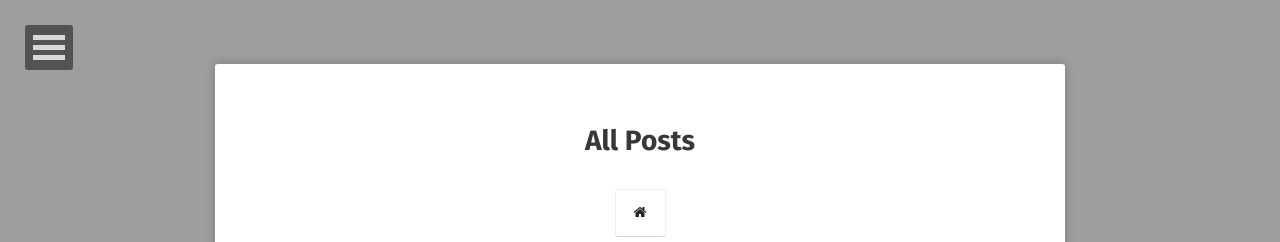
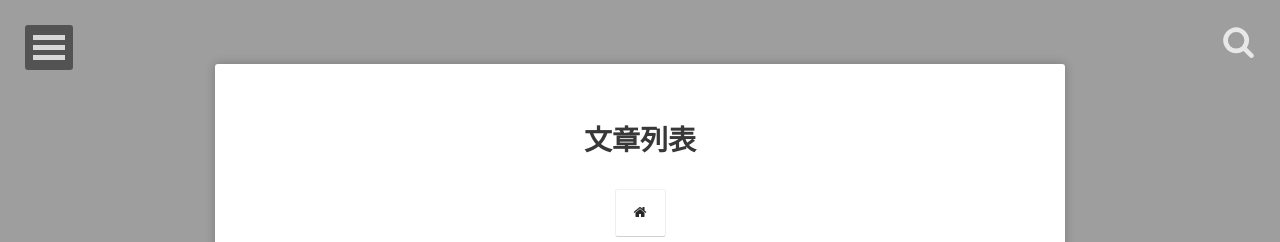
Before and after one commit to AlirioLau/alirio.blog, a Jekyll site: the page built from posts/index.md, in a window 1280 px wide. Shown: the top 242 px of the page. Built offline with Jekyll 4.4.1, drawn with Linux system fonts in a browser that asks for light colours; some web fonts are replaced.

Commit message:
修改目录

```diff
--- a/_data/navigation.yml
+++ b/_data/navigation.yml
@@ -1,4 +1,4 @@
 # Site navigation links
 
-- title: Projects
-  url: /projects/
+# - title: Projects
+#   url: /projects/
--- a/_includes/nav.html
+++ b/_includes/nav.html
@@ -3,14 +3,14 @@
 		<ul class="dl-menu">
 			<li><a href="{{ site.url }}/">Home</a></li>
 			<li>
-				<a href="#">About</a>
+				<a href="#">关于</a>
 				<ul class="dl-submenu">
 					<li>
 						<img src="{{ site.url }}/{{ site.logo }}" alt="{{ site.title }} photo" class="author-photo">
 						<h4>{{ site.title }}</h4>
 						<p>{{ site.description }}</p>
 					</li>
-					<li><a href="{{ site.url }}/about/"><span class="btn btn-inverse">Learn More</span></a></li>
+					<li><a href="{{ site.url }}/about/"><span class="btn btn-inverse">更多</span></a></li>
 					{% if site.email %}<li>
                         <a href="mailto:{{ site.email }}" target="_blank" rel="noopener noreferrer"><i class="fa fa-fw fa-envelope-square"></i> Email</a>
                     </li>{% endif %}
@@ -86,10 +86,10 @@
 				</ul><!-- /.dl-submenu -->
 			</li>
 			<li>
-				<a href="#">Posts</a>
+				<a href="#">文章</a>
 				<ul class="dl-submenu">
-					<li><a href="{{ site.url }}/posts/">All Posts</a></li>
-					<li><a href="{{ site.url }}/tags/">All Tags</a></li>
+					<li><a href="{{ site.url }}/posts/">列表</a></li>
+					<li><a href="{{ site.url }}/tags/">归档</a></li>
 				</ul>
 			</li>
 			{% for link in site.data.navigation %}
@@ -103,4 +103,4 @@
         </ul><!-- /.dl-menu -->
     </nav><!-- /.dl-menuwrapper -->
 
-    <!-- {% include search.html %} -->
+    {% include search.html %}
--- a/_includes/search.html
+++ b/_includes/search.html
@@ -2,16 +2,18 @@
 
 <div class="search-wrapper">
   <div class="search-form">
-      <input type="text" class="search-field" placeholder="Search...">
-      <svg class="icon-remove-sign"><use xlink:href="#icon-close"></use></svg>
-      <ul class="search-results search-list"></ul>
+    <input type="text" class="search-field" placeholder="Search...">
+    <svg class="icon-remove-sign">
+      <use xlink:href="#icon-close"></use>
+    </svg>
+    <ul class="search-results search-list"></ul>
   </div>
 </div>
 
 <div id="fade" class="overlay"></div>
 
-<button id="search" class="search-button dosearch">
+<div id="search" class="search-button dosearch">
   <svg class="icon-search">
     <use xlink:href="#icon-search"></use>
   </svg>
-</button>
+</div>
--- a/_sass/search.scss
+++ b/_sass/search.scss
@@ -1,13 +1,22 @@
 /*--search--*/
 .icon-search {
-  width: 50px;
-  height: 50px;
+  position: absolute;
+  top: 0;
+  right: 0;
+  z-index: 1000;
+  display: block;
+  fill: #e8e8e8;
+  width: 33px;
+  height: 33px;
+  text-align: center;
+  cursor: pointer;
 }
 
-// .search-button {
-//   background-color: none;
-//   float: right;
-// }
+.search-button {
+  position: fixed;
+  right: 25px;
+  top: 25px;
+}
 
 input[type="search"] {
   -webkit-box-sizing: content-box;
@@ -93,7 +102,8 @@ input[type="search"]::-webkit-search-cancel-button {
   .search-list {
     position: absolute;
     width: 100%;
-    font-size: 30px;
+    font-size: 25px;
+    line-height: 60px;
     display: none;
     .active & {
       display: block;
--- a/assets/js/search-scripts.js
+++ b/assets/js/search-scripts.js
@@ -6,11 +6,6 @@
   //   $("#search").show();
   //   $("#close").hide();
   // });
-
-  $("#fade").click(function(){
-    $("#fade").removeClass("slide");
-    $("#search").show();
-  });
 
   // Search
   var bs = {
--- a/posts/index.md
+++ b/posts/index.md
@@ -1,6 +1,6 @@
 ---
 layout: post-list
-title: All Posts
+title: 文章列表
 excerpt: "A List of Posts"
 comments: false
 ---
--- a/tags/index.html
+++ b/tags/index.html
@@ -1,6 +1,6 @@
 ---
 layout: page
-title: Tag Archive
+title: 归档
 description: "An archive of posts sorted by tag."
 comments: false
 ---
```
Also changed, not shown: assets/js/jquery.dlmenu.min.js.
